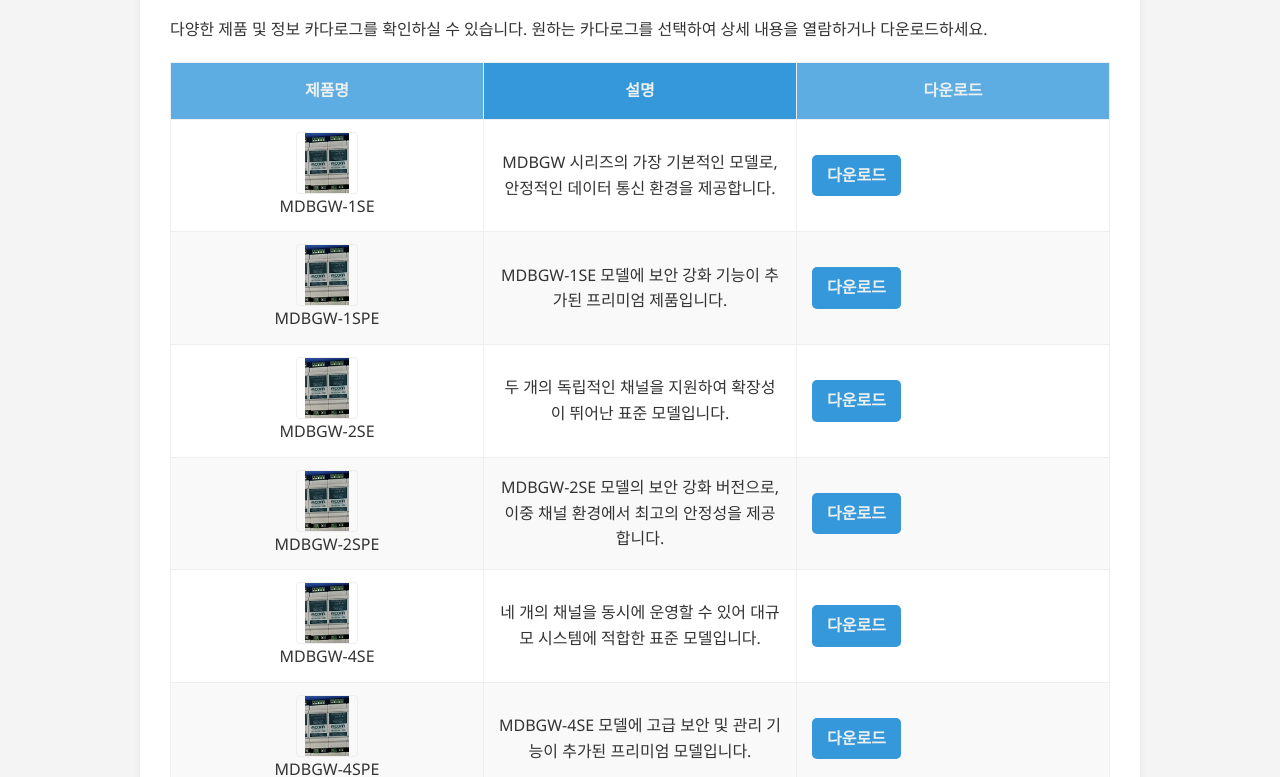
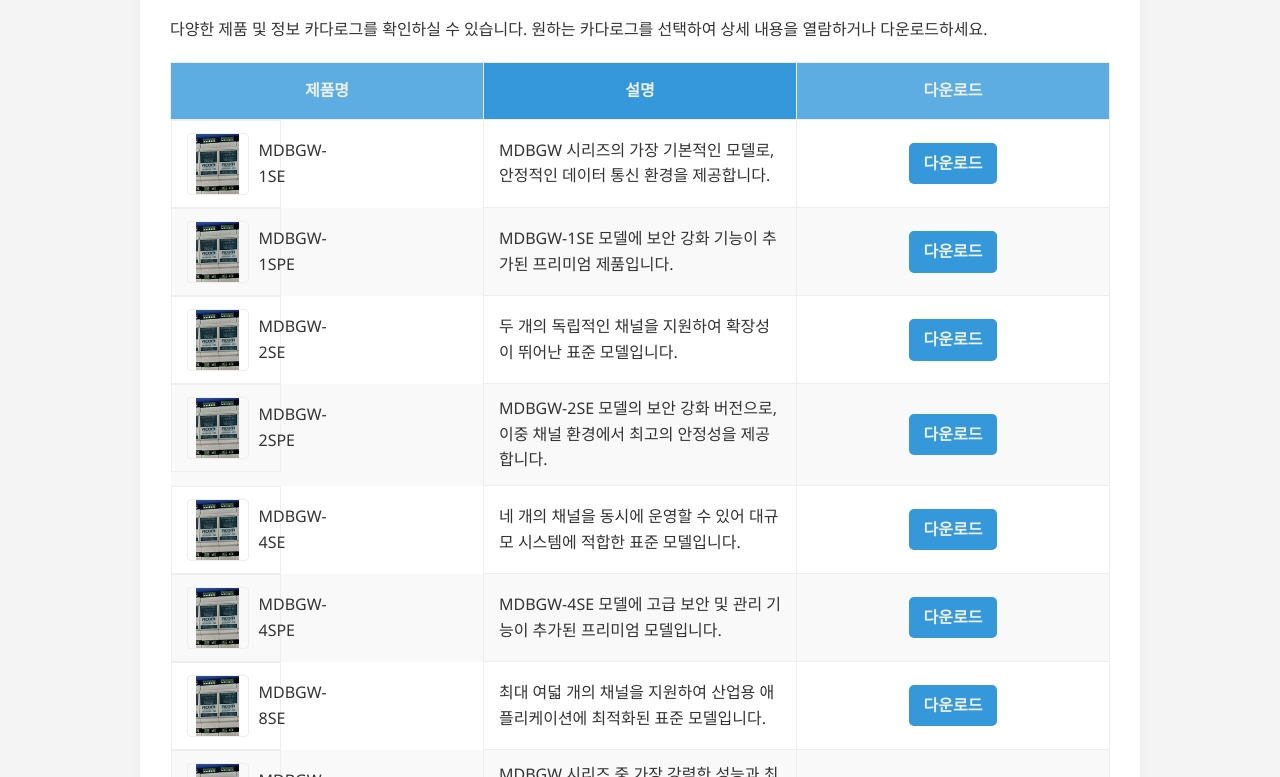
Before and after one commit to acommsales1024/acomm, a plain HTML site: page index.html in a window 1280 px wide. Shown: the part 584-1361 px from the top of the page. Drawn offline with Linux system fonts and the light colour scheme.

Commit message:
Update style.css

```diff
--- a/style.css
+++ b/style.css
@@ -219,26 +219,22 @@ table {
     table-layout: fixed; /* 테이블 너비 고정! */
 }
 
-/* !!! td (실제 데이터 셀)의 너비는 4개 컬럼 기준으로 유지합니다. !!! */
-/* td (실제 데이터 셀)의 너비를 4개 컬럼 기준으로 조정합니다. */
-table td:nth-child(1) { /* 제품 이미지 컬럼 */
-    width: 10%; /* 이전과 동일 */
-    text-align: center; /* 이미지 중앙 정렬 */
+/* 실제 td 컬럼 너비 조정 (총 3개 컬럼에 맞춰 재조정) */
+table td:nth-child(1) { /* 1번째 td: 제품명 (이미지 + 텍스트) 컬럼 */
+    width: 25%; /* 상대적으로 작은 폭 */
+    /* 제품명 셀 내부 정렬 (이미지 + 텍스트) */
+    display: flex; /* 자식 요소를 flex 아이템으로 만듦 */
+    align-items: center; /* 자식 요소들을 수직 가운데 정렬 */
+    /* text-align: left; 기본적으로 flex 컨테이너는 왼쪽 정렬이므로 명시적으로 선언 안 함 */
 }
 
-table td:nth-child(2) { /* 제품명 텍스트 컬럼 */
-    width: 20%; /* 이전과 동일 */
-    word-wrap: break-word; /* 긴 단어 강제 줄 바꿈 */
-    text-align: center; /* 제품명 텍스트 중앙 정렬 */
-}
-
-table td:nth-child(3) { /* 설명 컬럼 - 너비를 늘려줍니다 (50% -> 55%) */
-    width: 55%;
+table td:nth-child(2) { /* 2번째 td: 설명 컬럼 */
+    width: 60%; /* 설명이 가장 크게 보이도록 넓게 할당 */
     word-wrap: break-word; /* 긴 단어 강제 줄 바꿈 */
 }
 
-table td:nth-child(4) { /* 다운로드 컬럼 - 너비를 줄여줍니다 (20% -> 15%) */
-    width: 15%;
+table td:nth-child(3) { /* 3번째 td: 다운로드 컬럼 */
+    width: 15%; /* 상대적으로 작은 폭 */
     text-align: center; /* 다운로드 버튼 중앙 정렬 */
 }
 
@@ -249,28 +245,27 @@ table th, table td {
     vertical-align: middle; /* 세로 중앙 정렬 유지 */
 }
 
-/* 헤더(타이틀) 부분 색상 포인트 - 이제 th는 3개입니다. */
+/* 헤더(th) 색상 포인트 - 3개의 th에 맞게 재적용 */
 table th {
     background-color: var(--light-blue); /* 기본 헤더 배경색 */
     color: var(--text-light); /* 헤더 글자색 유지 (흰색) */
     font-weight: bold;
     text-transform: uppercase;
-    text-align: center; /* 헤더 텍스트 중앙 정렬 유지 */
-    padding: 15px; /* 헤더의 패딩 유지 */
+    text-align: center; /* 헤더 텍스트 중앙 정렬 */
+    padding: 15px; /* 헤더 패딩 유지 */
 }
 
-/* 첫 번째 th (제품명 - colspan 적용됨) */
-table th:first-child { /* 첫 번째 th는 제품 이미지와 제품명이 합쳐진 '제품명' 헤더 */
-    background-color: var(--highlight-blue); /* 가장 눈에 띄는 하이라이트 블루 */
-    /* colspan 적용으로 경계선 조정은 불필요하거나, 개별 디자인에 따라 추가 */
+/* 각 헤더 (th) 별 색상 포인트 */
+table th:nth-child(1) { /* '제품명' 헤더 */
+    background-color: var(--highlight-blue); /* 밝은 블루로 강조 */
 }
-/* 두 번째 th (설명) */
-table th:nth-child(2) {
-    background-color: var(--light-blue); /* light-blue 유지 */
+
+table th:nth-child(2) { /* '설명' 헤더 */
+    background-color: var(--light-blue); /* 기본 라이트 블루 유지 */
 }
-/* 세 번째 th (다운로드) */
-table th:last-child { /* 마지막 th는 다운로드 헤더 */
-    background-color: var(--highlight-blue); /* 하이라이트 블루 */
+
+table th:nth-child(3) { /* '다운로드' 헤더 */
+    background-color: var(--highlight-blue); /* 다운로드 버튼처럼 강조 */
 }
 
 
@@ -285,19 +280,20 @@ table tbody tr:hover { /* 마우스 오버 시 행 배경색 */
 
 /* 제품 사진 썸네일 스타일 */
 .product-thumbnail {
-    width: 60px; /* 사진 크기를 이전 50px에서 60px로 약간 늘림 */
+    width: 60px; /* 사진 크기 */
     height: 60px;
     object-fit: contain; /* 이미지가 잘리지 않고 전체 보이도록 */
     border-radius: 4px; /* 사진 모서리 둥글게 */
     border: 1px solid var(--border-gray);
-    display: block; /* margin auto가 작동하도록 block 요소로 변경 */
-    margin: 0 auto; /* 수평 가운데 정렬 */
+    /* flexbox 자식 요소로 동작 시, flex-shrink와 margin-right로 간격 조정 */
+    flex-shrink: 0; /* 이미지가 셀 크기 때문에 줄어들지 않도록 */
+    margin-right: 10px; /* 이미지와 텍스트 사이 간격 */
 }
 
 /* 다운로드 버튼 스타일 */
 .download-button {
-    display: inline-block; /* 버튼처럼 보이게 */
-    background-color: var(--light-blue); /* 다운로드 버튼 배경색 (기존과 동일) */
+    display: inline-block;
+    background-color: var(--light-blue);
     color: var(--text-light);
     padding: 8px 15px;
     text-decoration: none;
@@ -309,8 +305,8 @@ table tbody tr:hover { /* 마우스 오버 시 행 배경색 */
 
 .download-button:hover,
 .download-button:focus {
-    background-color: var(--highlight-blue); /* 마우스 오버 시 색상 변경 */
-    color: var(--text-light); /* 텍스트 색상 유지 */
+    background-color: var(--highlight-blue);
+    color: var(--text-light);
 }
 
 /* ... (나머지 푸터 스타일 등 기존 스타일 유지) ... */
```
